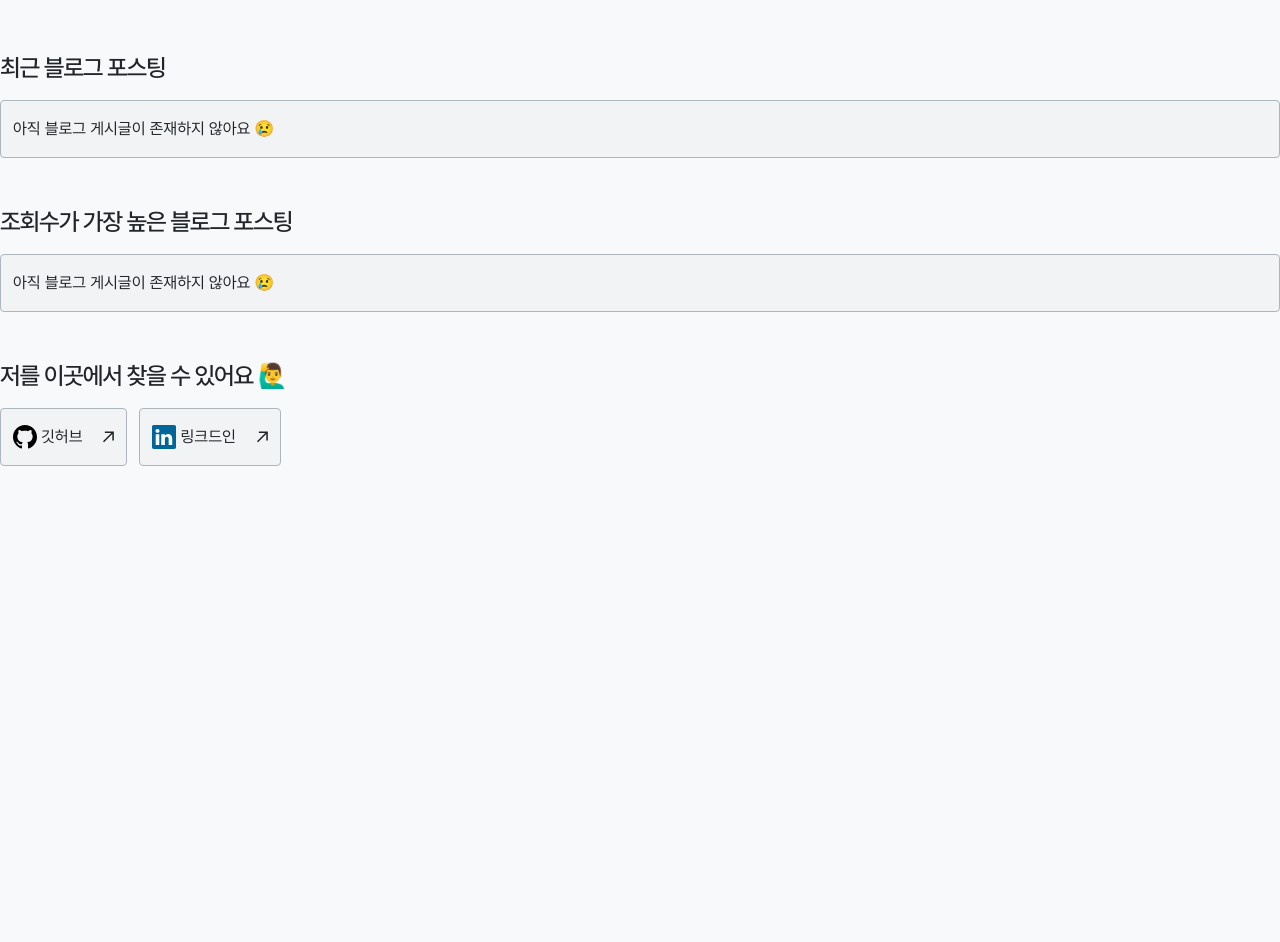
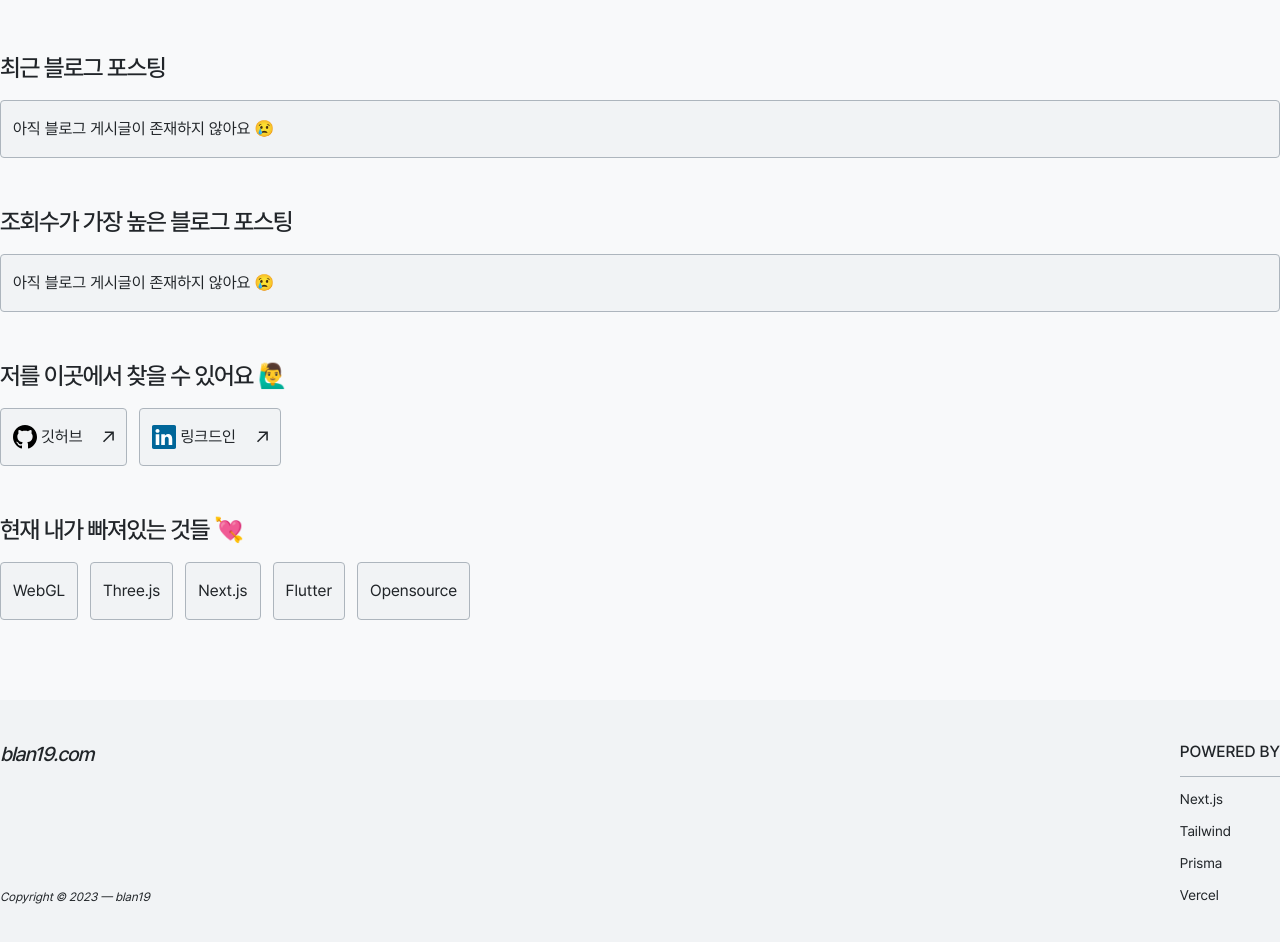
Before and after one commit to blan19/blan19.com, a Next.js app: page / in a window 1280 px wide. Shown: the part 276-1218 px from the top of the page. Before the commit the page ends 800 px from the top, so only its background shows below. Built offline with nearby package versions, Linux system fonts and the light colour scheme.

Commit message:
feat: apply Footer Component on Root Layout (#11)
* feat: add Footer Component on Layout

* style: update base style

* feat: update info text on Home Page

---------

```diff
--- a/src/app/layout.tsx
+++ b/src/app/layout.tsx
@@ -2,6 +2,7 @@ import type { Metadata } from "next";
 import "@/styles/globals.css";
 import Header from "@/components/layouts/header";
 import localFont from "next/font/local";
+import Footer from "@/components/layouts/footer";
 
 const pretendard = localFont({
   src: [
@@ -48,6 +49,7 @@ export default function RootLayout({
       <body>
         <Header />
         <main className="responsive pt-12">{children}</main>
+        <Footer />
       </body>
     </html>
   );
--- a/src/app/page.tsx
+++ b/src/app/page.tsx
@@ -112,6 +112,18 @@ export default function Home() {
           </li>
         </ul>
       </div>
+      <div>
+        <h1 className="font-medium text-2xl mb-4 tracking-tighter">
+          현재 내가 빠져있는 것들 💘
+        </h1>
+        <ul className="flex gap-3">
+          <li className="card">WebGL</li>
+          <li className="card">Three.js</li>
+          <li className="card">Next.js</li>
+          <li className="card">Flutter</li>
+          <li className="card">Opensource</li>
+        </ul>
+      </div>
     </section>
   );
 }
--- /dev/null
+++ b/src/components/layouts/footer/index.tsx
@@ -0,0 +1,34 @@
+const Footer = () => {
+  return (
+    <footer className="bg-greyscale-1 dark:bg-greyscale-8  mt-20">
+      <div className="responsive flex justify-between py-10">
+        <div className="flex flex-col justify-between">
+          <h2 className="text-xl font-medium tracking-tighter italic">
+            blan19.com
+          </h2>
+          <p className="text-xs italic">Copyright © 2023 — blan19</p>
+        </div>
+        <div>
+          <p className="font-medium">POWERED BY</p>
+          <div className="w-full h-[1px] bg-greyscale-5 my-3" />
+          <ul className="flex flex-col gap-3 text-sm">
+            <li>
+              <span>Next.js</span>
+            </li>
+            <li>
+              <span>Tailwind</span>
+            </li>
+            <li>
+              <span>Prisma</span>
+            </li>
+            <li>
+              <span>Vercel</span>
+            </li>
+          </ul>
+        </div>
+      </div>
+    </footer>
+  );
+};
+
+export default Footer;
--- a/src/styles/globals.css
+++ b/src/styles/globals.css
@@ -3,11 +3,27 @@
 @tailwind utilities;
 
 @layer base {
+  /* base style */
+  html,
+  body {
+    width: 100%;
+    height: 100%;
+  }
+
+  body {
+    display: flex;
+    flex-direction: column;
+  }
+
+  main {
+    flex: 1;
+  }
+
+  /* mdx renderer style */
   p > code > span {
     @apply text-system-2;
   }
 
-  /* mdx renderer style */
   .mdx-renderer > h3 {
     @apply relative font-medium text-4xl tracking-tighter mt-16 mb-6;
   }
```
